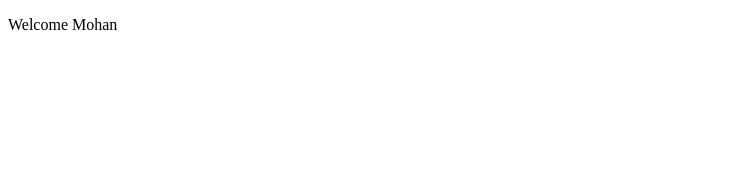
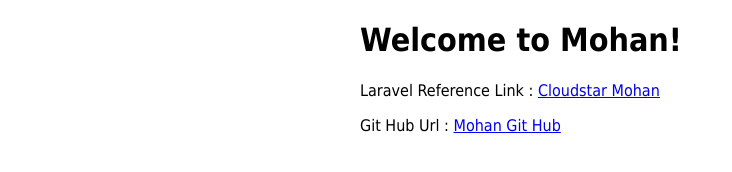
Before and after one commit to spmohansp/spmohansp.github.io, a plain HTML site: page index.html in a window 1280 px wide. Shown: the whole page, without its empty margins (0-732 px from the left). Drawn offline with Linux system fonts and the light colour scheme.

Commit message:
Update index.html

```diff
--- a/index.html
+++ b/index.html
@@ -2,9 +2,20 @@
 <html>
 <head>
 <title>Cloudstar Mohan</title>
+<style>
+    body {
+        width: 35em;
+        margin: 0 auto;
+        font-family: Tahoma, Verdana, Arial, sans-serif;
+    }
+</style>
 </head>
 <body>
- 	<p>Welcome Mohan</p>
+	<h1>Welcome to Mohan!</h1>
+
+	<p>Laravel Reference Link :
+	<a href="https://cloudstarmohan.wordpress.com" target="_blank">Cloudstar Mohan</a><br/>
+	<p>Git Hub Url : <a href="https://github.com/spmohansp" target="_blank">Mohan Git Hub</a></p>
 
 </body>
 </html>
```
Lines whose indentation alone changed are shown as unchanged.
